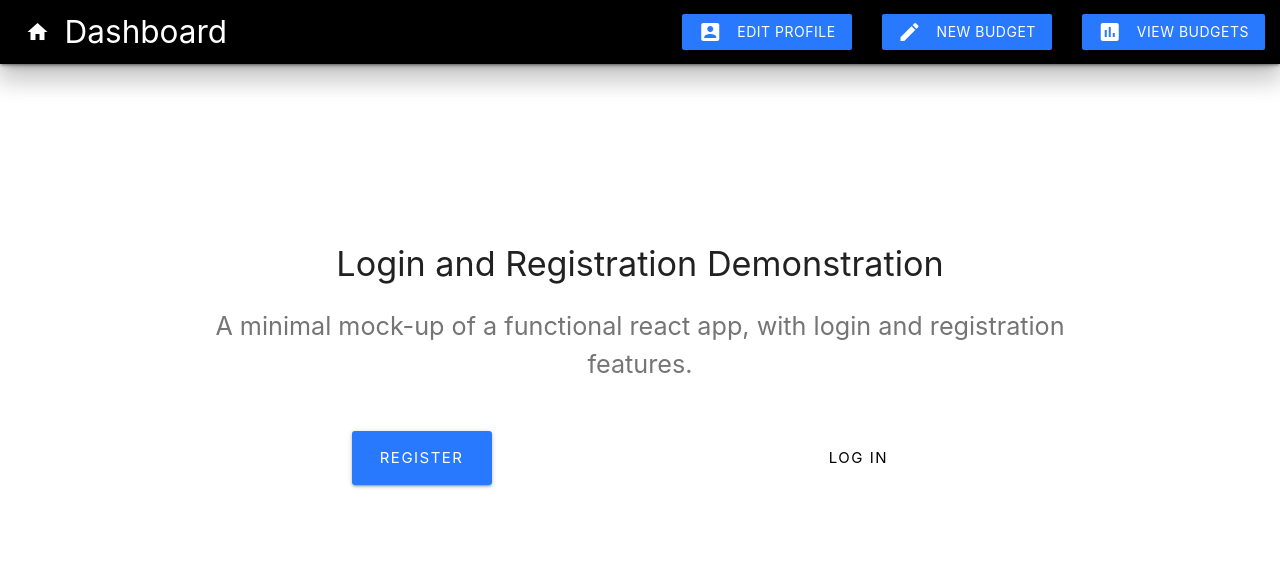
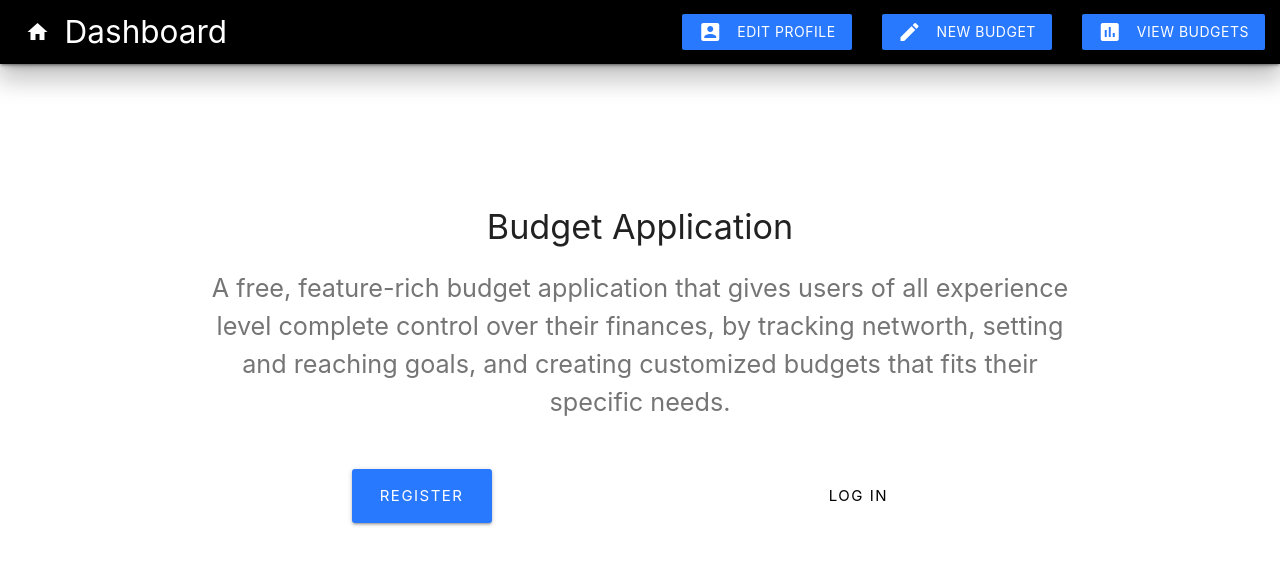
Before and after one commit to dereksmv/budgetapp, a React (Create React App) app: page / in a window 1280 px wide. Shown: the top 564 px of the page. Built offline with nearby package versions, Linux system fonts and the light colour scheme.

Commit message:
added service worker, fixed landing page

```diff
--- a/server.js
+++ b/server.js
@@ -27,7 +27,7 @@ const db = process.env.MONGO_URI;
 mongoose.connect(db, { useUnifiedTopology: true, useNewUrlParser: true, useFindAndModify: false } )
   .then(() => console.log("MongoDB successfully connected"))
   .catch(err => console.log(err));
-const port = process.env.PORT || 5000; // process.env.port is Heroku's port if you choose to deploy the app there
+const port = process.env.PORT || 8080; // process.env.port is Heroku's port if you choose to deploy the app there
 app.listen(port, () => console.log(`Server up and running on port ${port} !`));
 
 // Passport middleware
--- a/src/components/layout/Landing.js
+++ b/src/components/layout/Landing.js
@@ -7,10 +7,10 @@ class Landing extends Component {
         <div className="row">
           <div className="col s12 center-align">
             <h4>
-              Login and Registration Demonstration
+              Budget Application
             </h4>
             <p className="flow-text grey-text text-darken-1">
-              A minimal mock-up of a functional react app, with login and registration features.
+              A free, feature-rich budget application that gives users of all experience level complete control over their finances, by tracking networth, setting and reaching goals, and creating customized budgets that fits their specific needs.
             </p>
             <br />
             <div className="col s6">
```
